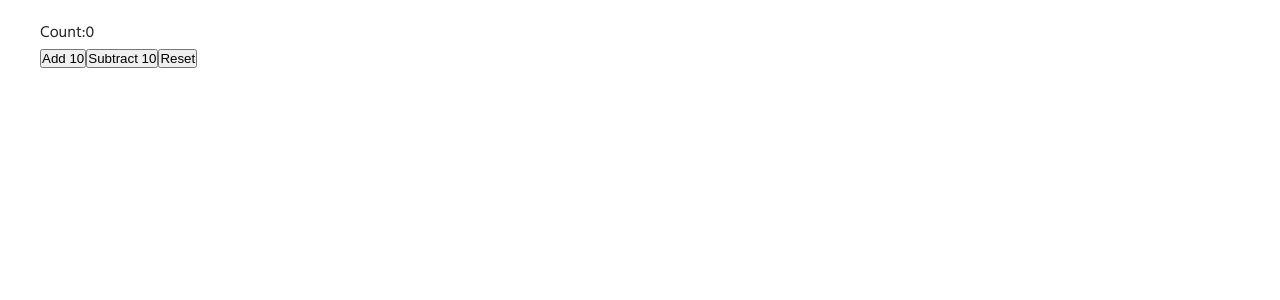
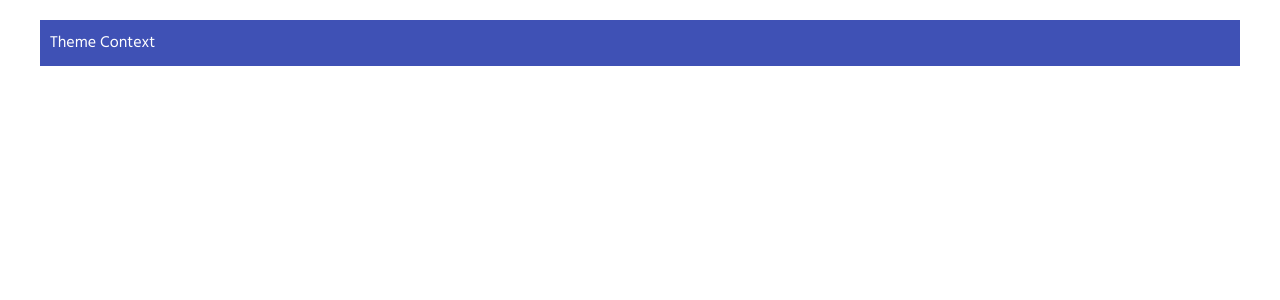
Before and after one commit to Dangereye/react-typescript-tut, a React (Create React App) app: page / in a window 1280 px wide. Shown: the top 300 px of the page. Built offline with nearby package versions, Linux system fonts and the light colour scheme.

Commit message:
Added context > Box, theme & ThemeContext (useContext hook).

```diff
--- a/src/App.tsx
+++ b/src/App.tsx
@@ -1,6 +1,7 @@
 import "./App.css";
-import Button from "./components/Button";
-import Container from "./components/Container";
+
+// Context
+import ThemeContextProvider from "./components/context/ThemeContext";
 
 // Components
 import Greet from "./components/Greet";
@@ -14,6 +15,9 @@ import { LoggedIn } from "./components/state/LoggedIn";
 import User from "./components/state/User";
 import User2 from "./components/state/User2";
 import Status from "./components/Status";
+import Button from "./components/Button";
+import Container from "./components/Container";
+import Box from "./components/context/Box";
 
 function App() {
   const personName = {
@@ -48,7 +52,10 @@ function App() {
         {/* <LoggedIn /> */}
         {/* <User /> */}
         {/* <User2 /> */}
-        <Counter />
+        {/* <Counter /> */}
+        <ThemeContextProvider>
+          <Box />
+        </ThemeContextProvider>
       </main>
     </div>
   );
--- /dev/null
+++ b/src/components/context/Box.tsx
@@ -0,0 +1,17 @@
+import { useContext } from "react";
+import { ThemeContext } from "./ThemeContext";
+
+export default function Box() {
+  const theme = useContext(ThemeContext);
+  return (
+    <div
+      style={{
+        backgroundColor: theme.primary.main,
+        color: theme.primary.text,
+        padding: "10px",
+      }}
+    >
+      Theme Context
+    </div>
+  );
+}
--- /dev/null
+++ b/src/components/context/ThemeContext.tsx
@@ -0,0 +1,16 @@
+import { createContext } from "react";
+import { theme } from "./theme";
+
+type ThemeContextProviderProps = {
+  children: React.ReactElement;
+};
+
+export const ThemeContext = createContext(theme);
+
+export default function ThemeContextProvider({
+  children,
+}: ThemeContextProviderProps) {
+  return (
+    <ThemeContext.Provider value={theme}>{children}</ThemeContext.Provider>
+  );
+}
--- /dev/null
+++ b/src/components/context/theme.ts
@@ -0,0 +1,10 @@
+export const theme = {
+  primary: {
+    main: "#3f51b5",
+    text: "#fff",
+  },
+  secondary: {
+    main: "#f50057",
+    text: "#fff",
+  },
+};
```
